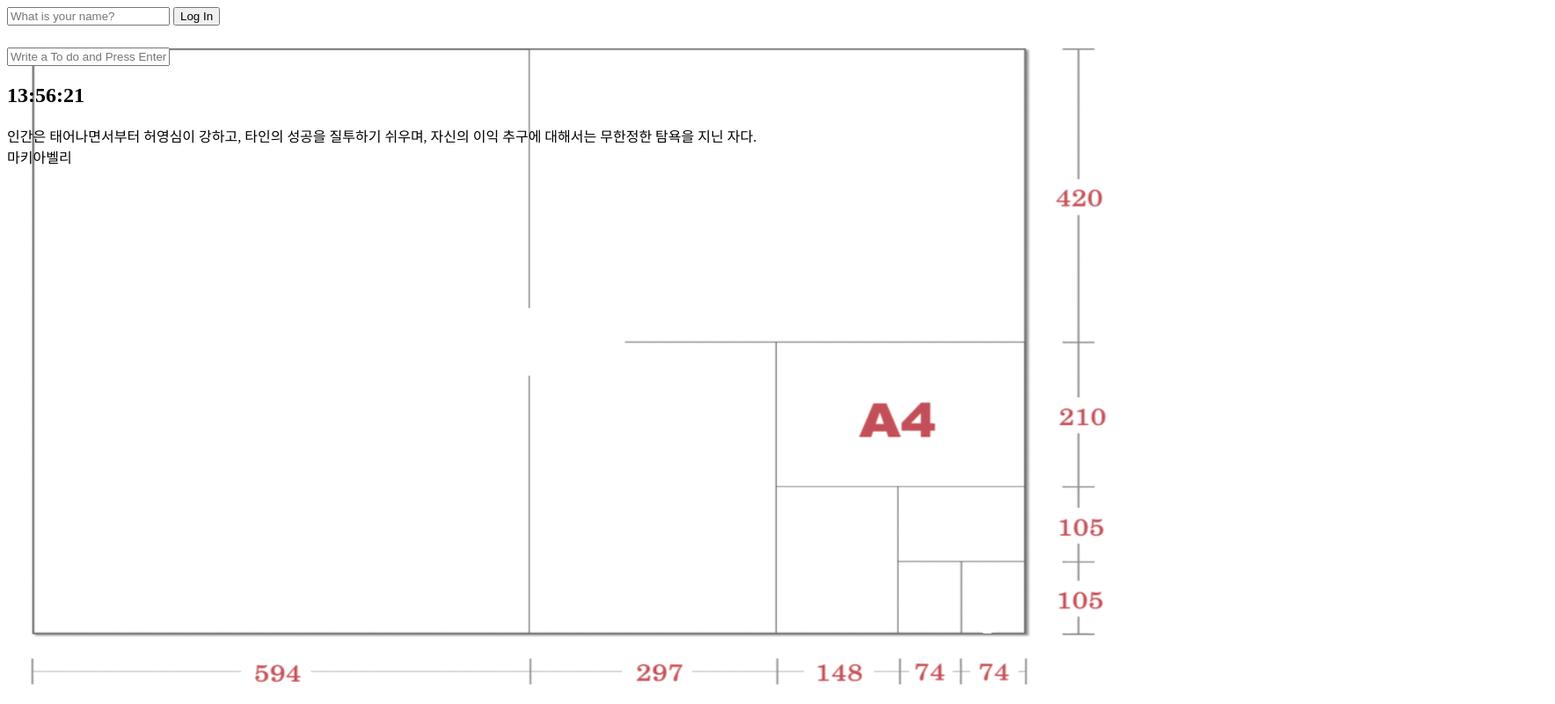
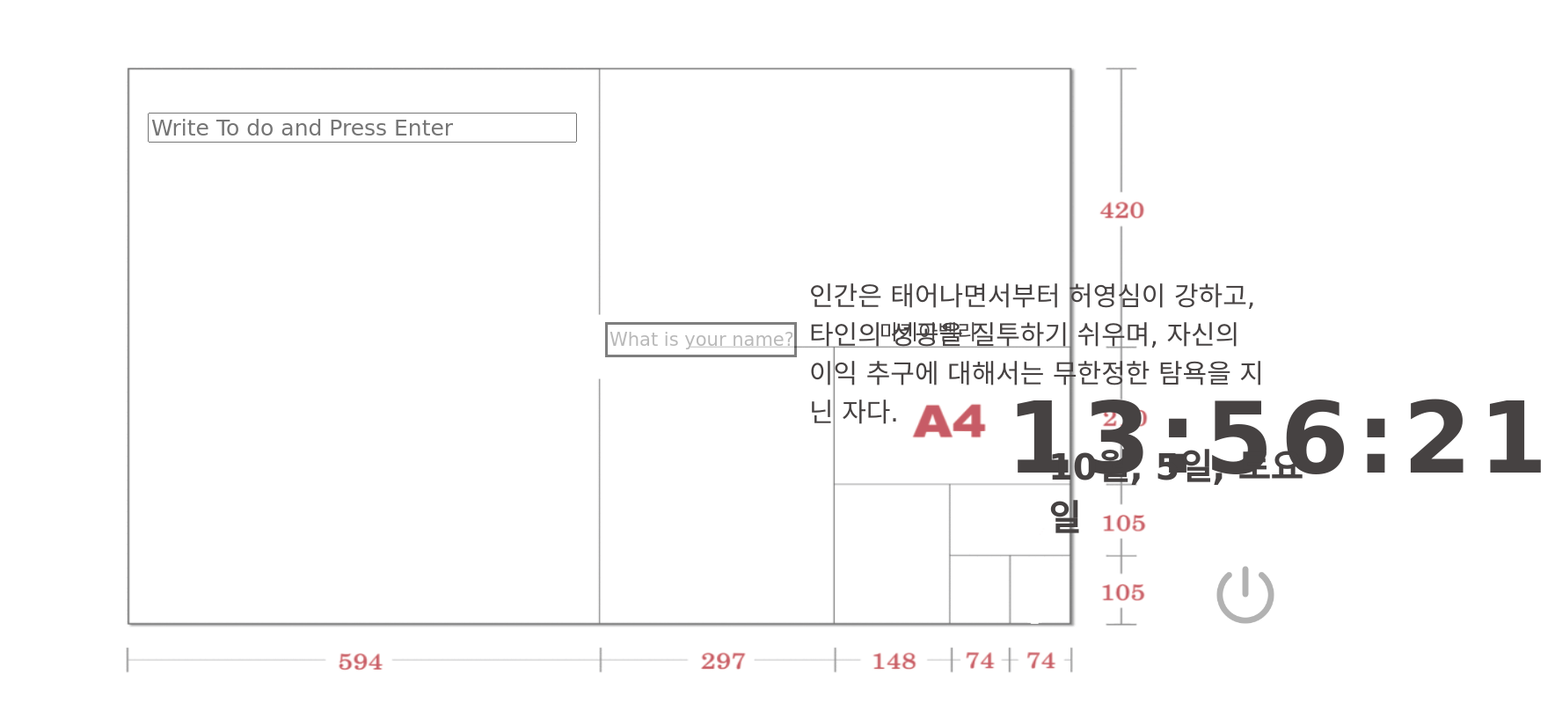
Before and after one commit to koikloi/to-do-list, a plain HTML site: page index.html in a window 1280 px wide. Shown: the whole page at 88% size, 1768 px wide, since content can reach past the window. Drawn offline with Linux system fonts and the light colour scheme; a web font is replaced by a local one.

Commit message:
locating

```diff
--- a/css/style.css
+++ b/css/style.css
@@ -1,20 +1,145 @@
+* {
+    font-family: 'Poor Story', cursive;
+    width:auto;
+    color: rgb(70, 66, 66);
+}
+
+body {
+    display: flex;
+    flex-wrap:wrap;
+    flex-direction: row;
+}
 .hidden {
     display: none;
 }
+
 img {
-    position:absolute;
-    width:100%;
-    height:100%;
-    left: 0px;
-    top: 0px;
+    position: absolute;
+    flex-direction: row;
+    width:95%;
+    height:95%;
+    left: 110px;
+    top: 25px;
     right:0px;
     bottom:0px;
     z-index: -1;
-    opacity:70%;
+    opacity: 65%;
     }
+
+.login-form-input {
+    position: absolute;
+    top: 45.8vh;
+    left: 86vh;
+    width: 26vh;
+    height: 4vh;
+    font-size: 21px;
+    opacity: 50%;
+    border: 3px solid black;
+}
+
+.login-form-input:hover {
+    background-color: rgb(153, 153, 211);
+}
+
+.login-form-input:focus {
+    background-color: rgb(34, 34, 228);
+}
+#greeting {
+    position: absolute;
+    width: fit-content;
+    top: 44vh;
+    left: 87vh;
+    font-size: 40px;
+}
+
 #logout-form {
-    padding-bottom: 2%;
+    position: absolute;
+    height: 80px;
+    width: 80px;
+    top: 79.5vh;
+    left: 172vh;
+    opacity: 90%;
 }
-#login-form {
-    padding-bottom: 2%;
+
+.fakebutton {
+    position: absolute;
+    height: 80px;
+    width: 80px;
+    top: 79.5vh;
+    left: 172vh;
+    opacity: 30%;
 }
+
+#quote {
+    display: flexbox;
+    width: 32%;
+}
+.sentence {
+    position: absolute;
+    font-family: 'Nanum Brush Script', cursive;
+    display: block;
+    width: 65vh;
+    font-size: 30px;
+    left: 115vh;
+    top: 39vh;
+}
+
+.Philosopher {
+    position: absolute;
+    font-family: 'Nanum Brush Script', cursive;
+    display: block;
+    font-size: 24px;
+    left: 125vh;
+    top: 44.7vh;
+}
+
+.clockposition {
+    flex: auto;
+    position: absolute;
+    font-size: 75px;
+    letter-spacing: 8px;
+    left: 143vh;
+    top: 42.5vh;
+}
+
+#weather {
+    font-family: 'Black Han Sans', sans-serif;
+    position: absolute;
+    display: block;
+    font-size: 30px;
+    left: 160.3vh;
+    top: 70vh;
+}
+
+#todo {
+    position: absolute;
+    top: 16vh;
+    left: 21vh;
+    font-size: 30px;
+
+}
+
+#todo-form input {
+    position: absolute;
+    height: 3.5vh;
+    width: 60vh;
+    font-size: 25px;
+}
+
+#week {
+    position: absolute;
+    font-size: 40px;
+    left: 149vh;
+    top: 59vh;
+    width: 300px;
+}
+#todo-list {
+    position: absolute;
+    margin-top: 6vh;
+    display: block;
+}
+
+#todo-list button {
+    position:absolute;
+    left: 57.5vh;
+}
--- a/index.html
+++ b/index.html
@@ -3,41 +3,41 @@
 <head>
     <meta charset="UTF-8">
     <meta http-equiv="X-UA-Compatible" content="IE=edge">
-    <meta name="viewport" content="width=device-width, initial-scale=1.0">
+    <meta name="viewport" content="width=device-width, initial-scale=1.0, maximum-scale=1, minimum-scale=1">
     <link rel="stylesheet" href="css/style.css">
-    <title>Momentum App</title>
+    <link href="https://fonts.googleapis.com/css2?family=Black+Han+Sans&family=Nanum+Brush+Script&family=Poor+Story&display=swap" rel="stylesheet">
+    <title>Momentum</title>
 </head>
 
 <body>
     <form class="hidden" id="login-form">
-        <input required maxlength="10" type="text" placeholder="What is your name?" />
-        <input type="submit" value="Log In" />
+        <input class="login-form-input" required maxlength="10" type="text" placeholder="What is your name?" />
     </form>
-
-        <h1 id="greeting" class="hidden"></h1>
+    <h1 id="greeting" class="hidden"></h1>
     <form class="hidden" id="logout-form">
-        <input type="button" value="Logout">
+        <input type="image" src="img/logout.png">
     </form>
-
+        <img class="fakebutton" src="img/logout.png">
+    <div id="todo">
     <form id="todo-form">
-        <input type="text" placeholder="Write a To do and Press Enter" required/>
+        <input type="text" placeholder="Write To do and Press Enter" required/>
     </form>
-
-    <ul id="todo-list"></ul>
-
-    <h2 id="clock"></h2>
-
-    <div id="quote" >
-        <span></span>
-        <div></div>
-        <span></span>
+        <ul id="todo-list"></ul>
     </div>
-    <div id="weather">
-        <span></span>
-        <span></span>
+    <div class="clockposition">
+        <h2 id="clock"></h2>
     </div>
-    <div class="tabemono">
-        <div class="tabemono_box"></div>
+    <div>
+        <h1 id="week"></h1>
+    </div>
+    <div id="quote">
+        <span class="sentence"></span>
+            <div></div>
+        <span class="Philosopher"></span>
+    </div>
+        <div id="weather">
+            <span style="font-family: 'Black Han Sans', sans-serif;"></span>
+            <span style="font-family: 'Black Han Sans', sans-serif;"></span>
     </div>
 
     <script src="js/clock..js"></script>
@@ -46,5 +46,6 @@
     <script src="js/img.js"></script>
     <script src="js/todo.js"></script>
     <script src="js/weather.js"></script>
+    <script src="js/week.js"></script>
 </body>
 </html>
--- a/js/clock..js
+++ b/js/clock..js
@@ -1,5 +1,7 @@
 const clock = document.getElementById("clock");
 
+//new.date로 시간을 가져와서 시,분,초로 나눠서 표시//
+//이너텍스트로 각각 출력 //
 function getClock() {
     const date = new Date();
     const hours = String(date.getHours()).padStart(2, "0");
@@ -8,5 +10,6 @@ function getClock() {
     clock.innerText = `${hours}:${minutes}:${seconds}`;
 }
 
+// 시간을 출력하고, 세트인터벌로 1초마다 갱신 //
 getClock();
 setInterval(getClock,1000);
--- /dev/null
+++ b/js/week.js
@@ -0,0 +1,25 @@
+const week = document.getElementById("week")
+
+// 시계와 방식은 같으나 요일이 숫자로 표시됨 //
+// 요일을 배열로 만들고 getDay()로 받은 값을 요일로 변경 후 출력 //
+function getWeek() {
+    const days = new Date();
+    const month = days.getMonth();
+    const date = days.getDate();
+    const day = days.getDay()
+
+    let weekday = new Array(7);
+    weekday[0] = "일"
+    weekday[1] = "월"
+    weekday[2] = "화"
+    weekday[3] = "수"
+    weekday[4] = "목"
+    weekday[5] = "금"
+    weekday[6] = "토"
+    const resultDay = weekday[day];
+
+    week.innerText = `${month}월, ${date}일, ${resultDay}요일`;
+}
+
+getWeek();
+setInterval(getWeek, 1000);
```
Also changed, not shown: img/logout.png (added).
